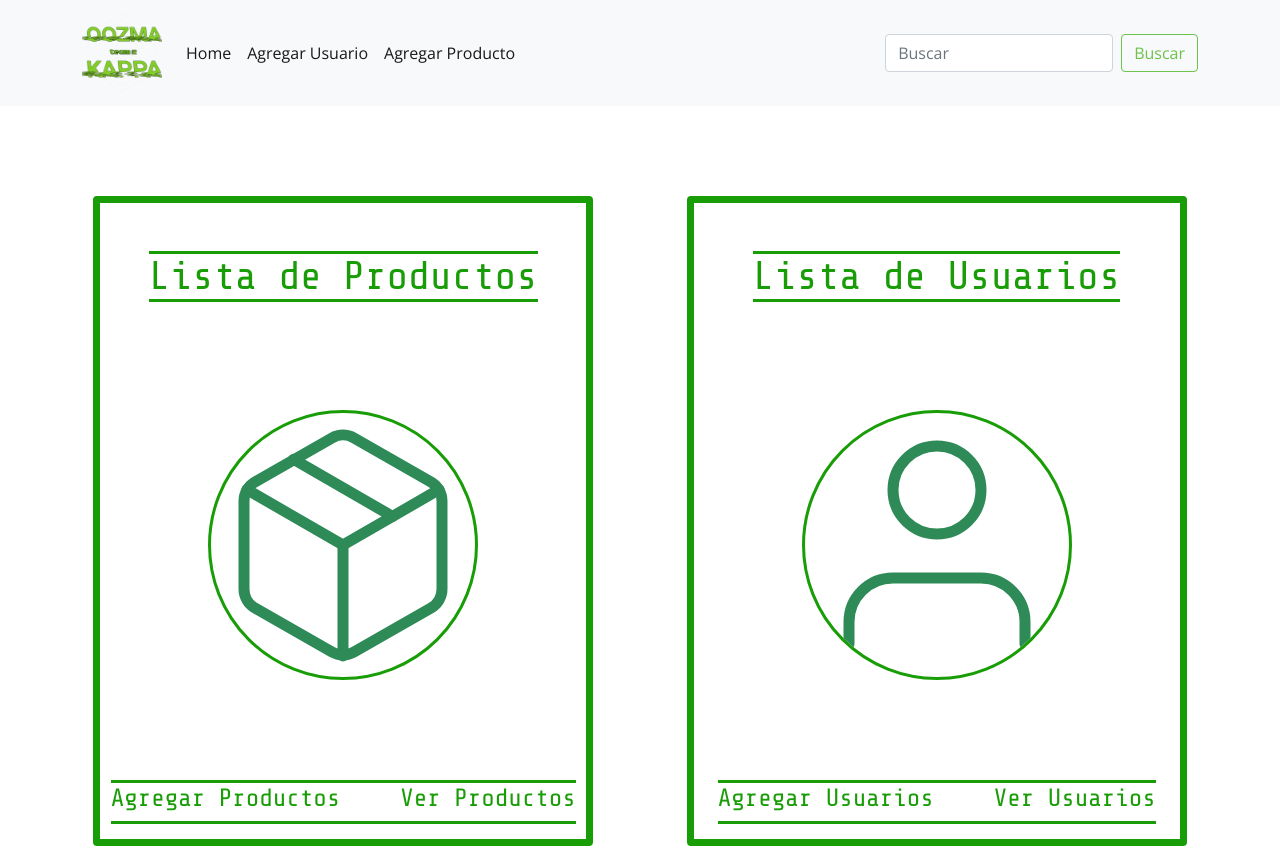
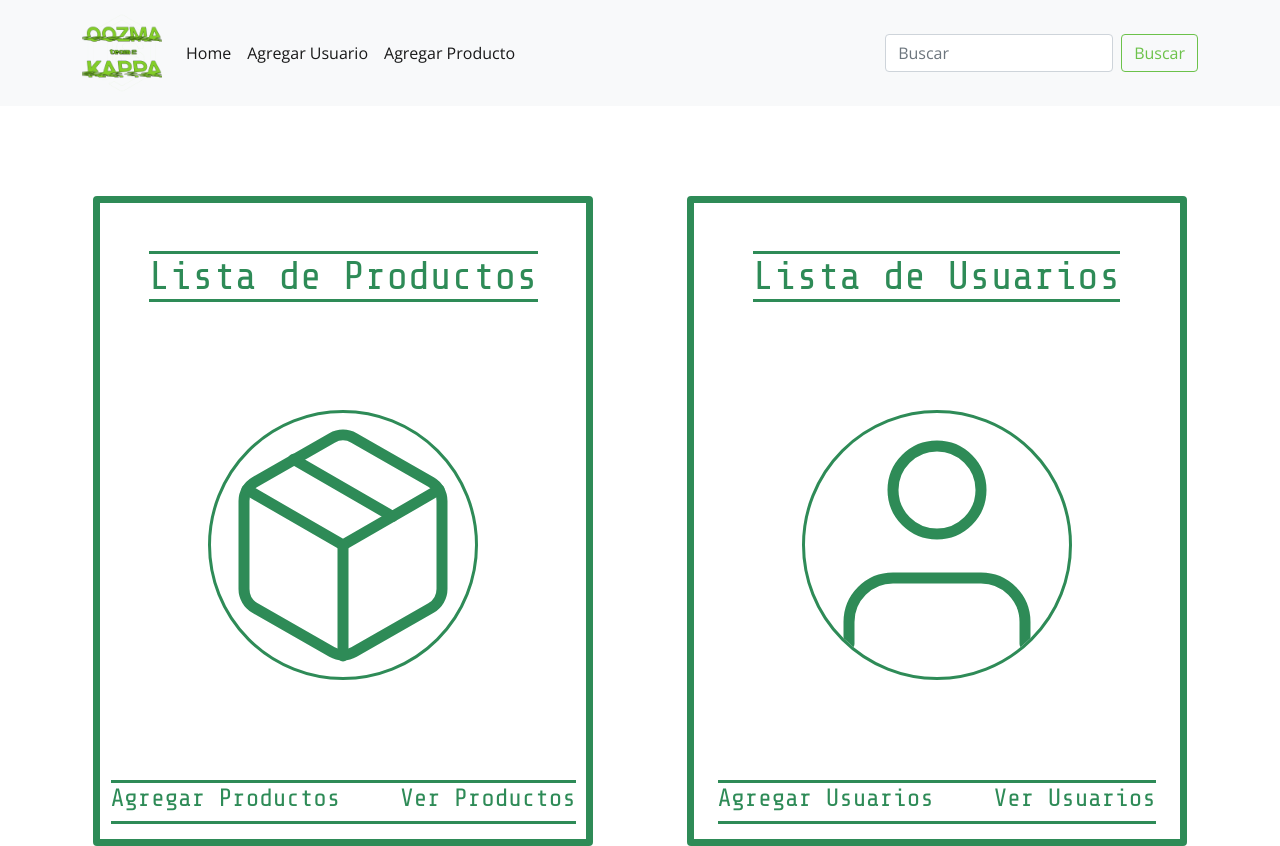
Before and after one commit to tpCodeX/CRUD-PROGRAMACION2-2022, a Node server app: page / in a window 1280 px wide. Run offline with Node 20, Linux system fonts and the light colour scheme; some libraries are stand-ins or nearby versions.

Commit message:
modificacion del color verde de las tarjetas de index.ejs ('/')

```diff
--- a/public/css/index.css
+++ b/public/css/index.css
@@ -1,6 +1,7 @@
 
 :root{
-    --verde:rgb(25, 157, 7);
+    --verde:rgb(46,139,87);
+    /* --verde:rgb(25, 157, 7); */
 }
 
 
```
